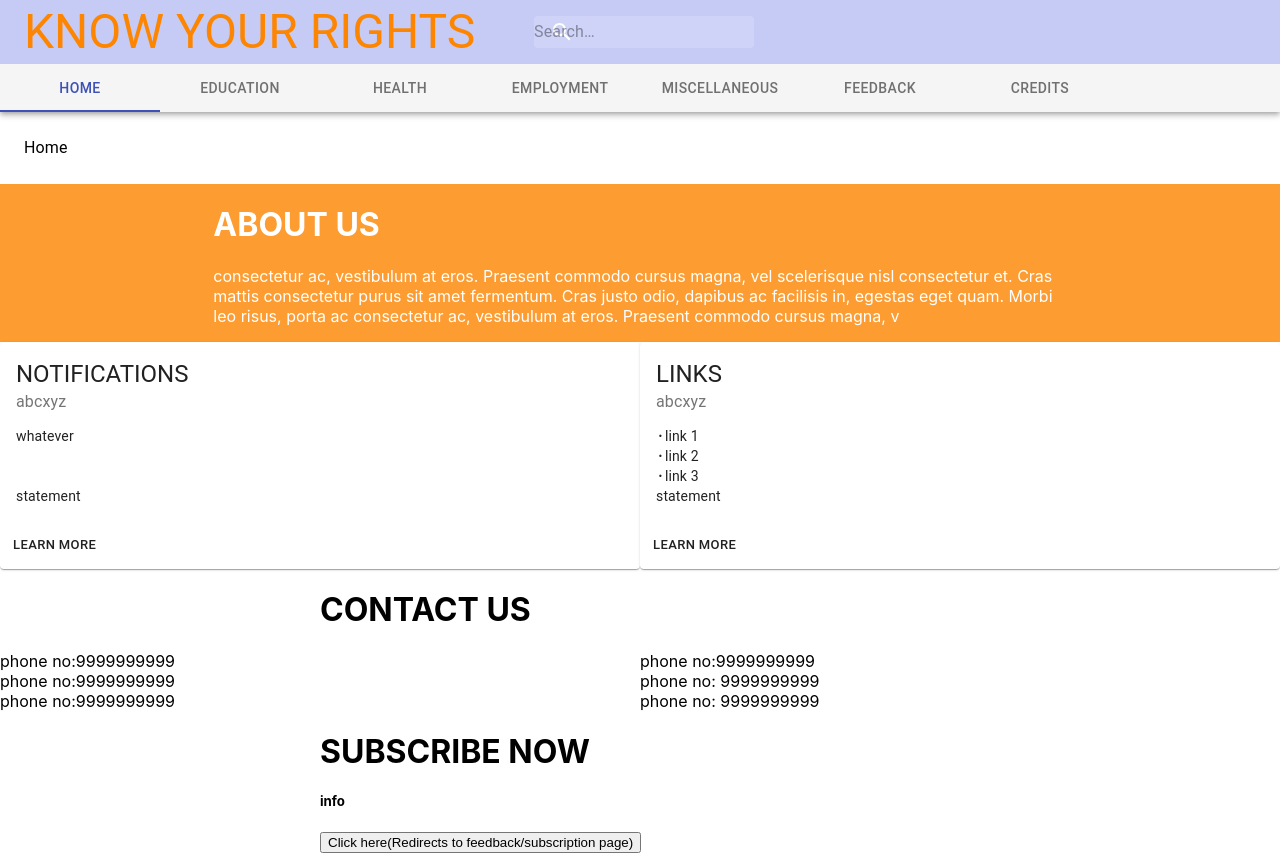
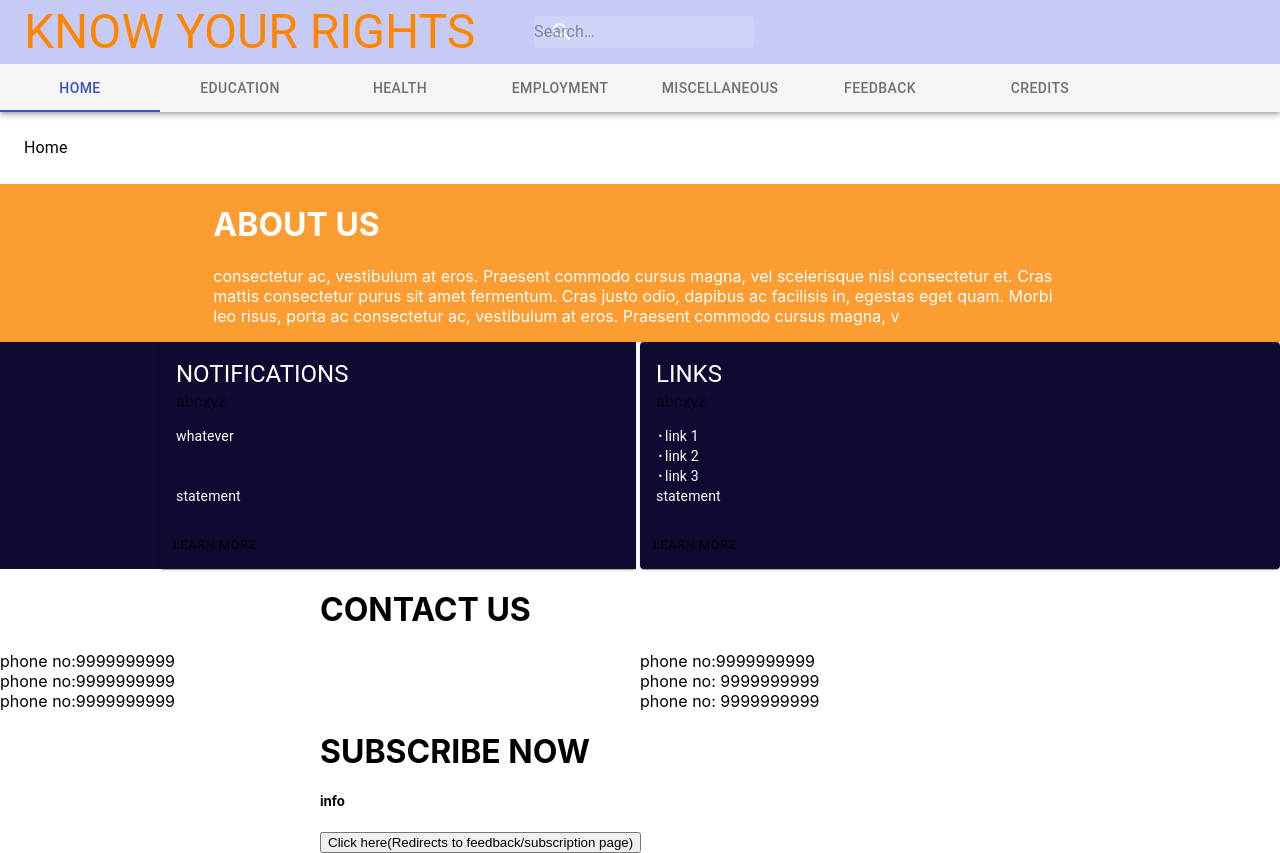
Before and after one commit to amit1066/kyr, a React (Create React App) app: page / in a window 1280 px wide. Built offline with nearby package versions, Linux system fonts and the light colour scheme.

Commit message:
put Card component into a Box component

```diff
--- a/src/Links.jsx
+++ b/src/Links.jsx
@@ -5,6 +5,7 @@ import CardActions from '@material-ui/core/CardActions';
 import CardContent from '@material-ui/core/CardContent';
 import Button from '@material-ui/core/Button';
 import Typography from '@material-ui/core/Typography';
+import { Box } from '@material-ui/core';
 
 const useStyles = makeStyles({
   root: {
@@ -28,7 +29,9 @@ export default function SimpleCard() {
   const bull = <span className={classes.bullet}>•</span>;
 
   return (
-    <Card className={classes.root}>
+    <Box alignItems="center" className={classes.root}>
+
+      <Card className={classes.root} style={{backgroundColor: "#100a33", color: "white"}}>
         <CardContent>
 
           <Typography variant="h5" component="h2">
@@ -51,5 +54,6 @@ export default function SimpleCard() {
           <Button size="small">Learn More</Button>
         </CardActions>
       </Card>
+    </Box>
   );
 }
--- a/src/Notification.jsx
+++ b/src/Notification.jsx
@@ -6,10 +6,12 @@ import CardActions from '@material-ui/core/CardActions';
 import CardContent from '@material-ui/core/CardContent';
 import Button from '@material-ui/core/Button';
 import Typography from '@material-ui/core/Typography';
+import { Box } from '@material-ui/core';
 
 const useStyles = makeStyles({
   root: {
     minWidth: 275,
+    backgroundColor: "#100a33",
   },
   bullet: {
     display: 'inline-block',
@@ -29,7 +31,9 @@ export default function SimpleCard() {
   const bull = <span className={classes.bullet}>•</span>;
 
   return (
-    <Card className={classes.root}>
+    <Box pl={20} className={classes.root} alignItems="center" mr={0.5}>
+
+      <Card style={{backgroundColor: "#100a33", color: "white"}} >
         <CardContent>
 
           <Typography variant="h5" component="h2">
@@ -51,5 +55,6 @@ export default function SimpleCard() {
           <Button size="small">Learn More</Button>
         </CardActions>
       </Card>
+    </Box>
   );
 }
```
Lines whose indentation alone changed are shown as unchanged.
